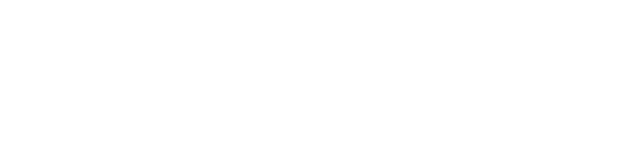
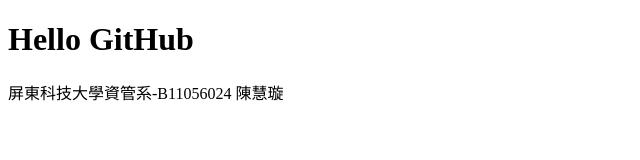
Before and after one commit to B11056024/B11056024.github.io, a plain HTML site: page index.html in a window 1280 px wide. Shown: the whole page, without its empty margins (0-640 px from the left). Drawn offline with Linux system fonts and the light colour scheme.

Commit message:
課堂練習 – 提交專案(使用VS CODE)

```diff
--- a/index.html
+++ b/index.html
@@ -5,11 +5,12 @@
     <meta charset="UTF-8">
     <meta http-equiv="X-UA-Compatible" content="IE=edge">
     <meta name="viewport" content="width=device-width, initial-scale=1.0">
-    <title>Document</title>
+    <title>B11056024</title>
 </head>
 
 <body>
-
+    <h1>Hello GitHub </h1>
+    <p>屏東科技大學資管系-B11056024 陳慧璇</p>
 </body>
 
 </html>
```
